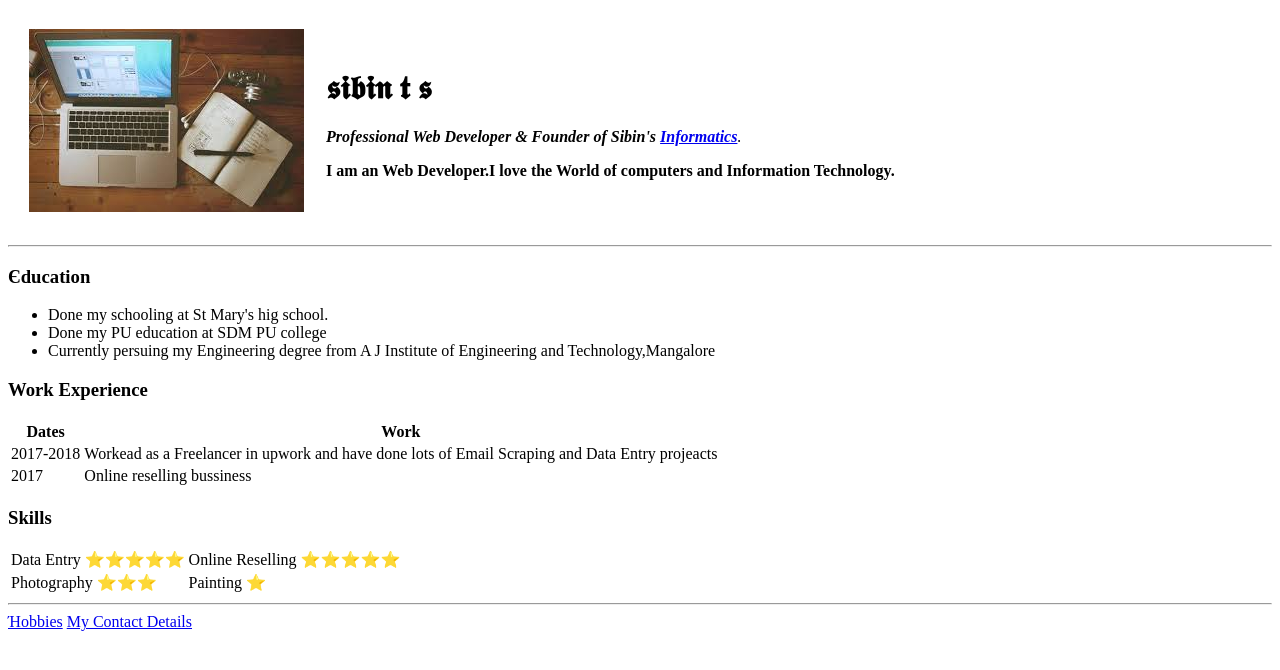
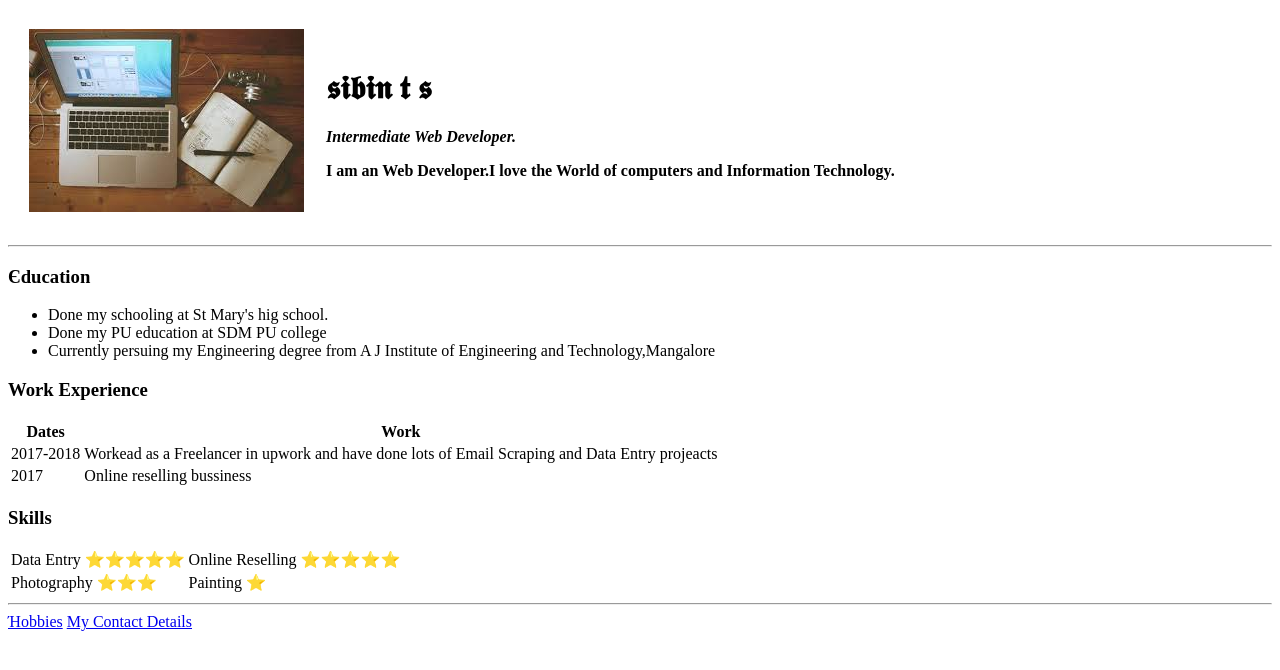
Before and after one commit to Sibints2000/cv, a plain HTML site: page index.html in a window 1280 px wide. Drawn offline with Linux system fonts and the light colour scheme.

Commit message:
Update index.html

```diff
--- a/index.html
+++ b/index.html
@@ -11,7 +11,7 @@
     <tr>
       <td><img src="sibin t s.jpg" alt="Sibin profile picture"></td>
       <td><h1>𝖘𝖎𝖇𝖎𝖓 𝖙 𝖘</h1>
-      <p><em><strong>Professional Web Developer & Founder of Sibin's <a href="https://en.wikipedia.org/wiki/Informatics">Informatics</a></strong>.</em></p>
+      <p><em><strong>Intermediate Web Developer.</strong></em></p>
       <p><strong>I am an Web Developer.I love the World of computers and Information Technology.</strong></p>
     </td>
     </tr>
```
